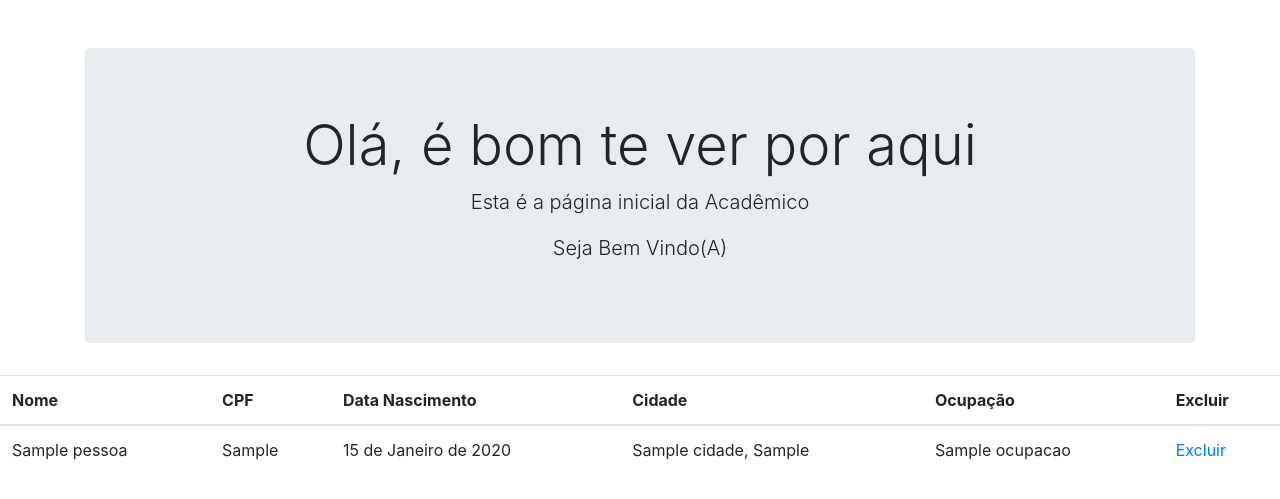
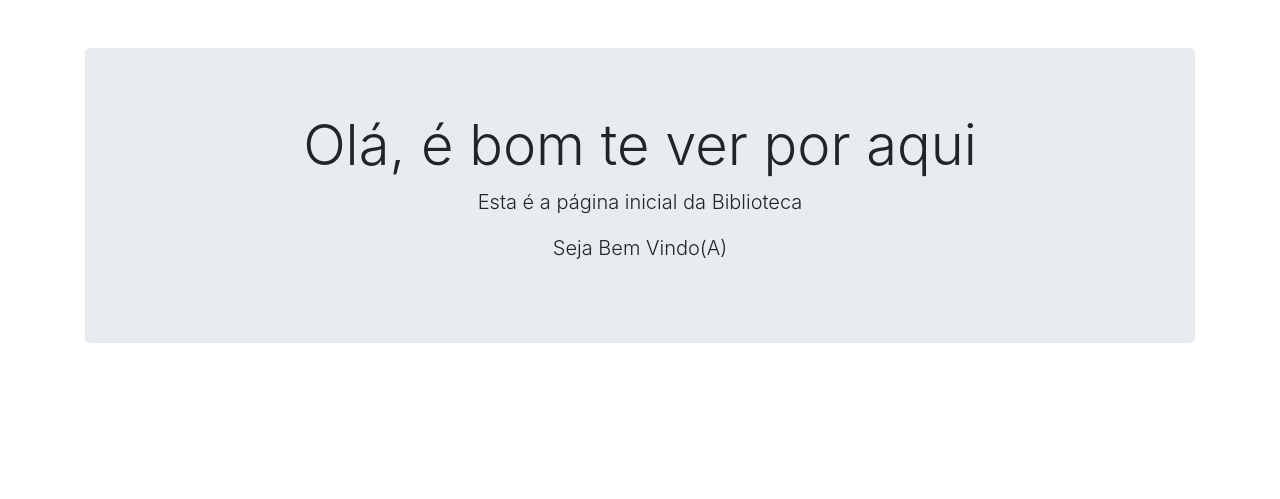
Before and after one commit to 028-ana/Academico, a Django app: page / in a window 1280 px wide; the page is wider, and only the part inside the window is pictured. Shown: the part 80-579 px from the top of that part. Run offline with Django 5.2, Linux system fonts and the light colour scheme; tables that the repository leaves empty hold one stand-in row (values such as "Sample post"); some libraries are stand-ins or nearby versions.

Commit message:
Add files via upload

```diff
--- a/app/forms.py
+++ /dev/null
@@ -1,4 +0,0 @@
-from django import forms
-from .models import Pessoas
-from crispy_forms.helper import FormHelper
-from crispy_forms.layout import Layout, Submit
--- a/app/templates/cidades.html
+++ b/app/templates/cidades.html
@@ -1,6 +1,5 @@
 <!DOCTYPE html>
 <html lang="pt-BR">
-
 <head>
     <meta charset="UTF-8">
     <meta name="viewport" content="width=device-width,initial-scale=1.0">
@@ -8,12 +7,10 @@
 <!-- Incluindo Bootstrap CSS -->
     <link rel="stylesheet" href="https://maxcdn.bootstrapcdn.com/bootstrap/4.5.2/css/bootstrap.min.css">
 </head>
-
 <body>
     <nav class="navbar navbar-expand-lg navbar-dark bg-success">
         <a class="navbar-brand" href="/">Academico</a>
-        <button class="navbar-toggler" type="button" data-toggle="collapse" data-target="#navbarNav"
-            aria-controls="navbarNav" aria-expanded="false" aria-label="Toggle navigation">
+        <button class="navbar-toggler" type="button" data-toggle="collapse" data-target="#navbarNav" aria-controls="navbarNav" aria-expanded="false" aria-label="Toggle navigation">
             <span class="navbar-toggler-icon"></span>
         </button>
 <div class="collapse navbar-collapse" id="navbarNav">
@@ -96,5 +93,4 @@
 <script src="https://cdn.jsdelivr.net/npm/@popperjs/core@2.9.1/dist/umd/popper.min.js"></script>
 <script src="https://maxcdn.bootstrapcdn.com/bootstrap/4.5.2/js/bootstrap.min.js"></script>
 </body>
-
 </html>
--- a/app/templates/index.html
+++ b/app/templates/index.html
@@ -1,6 +1,5 @@
 <!DOCTYPE html>
 <html lang="pt-BR">
-
 <head>
     <meta charset="UTF-8">
     <meta name="viewport" content="width=device-width,initial-scale=1.0">
@@ -8,12 +7,10 @@
 <!-- Incluindo Bootstrap CSS -->
 <link rel="stylesheet" href="https://maxcdn.bootstrapcdn.com/bootstrap/4.5.2/css/bootstrap.min.css">
 </head>
-
 <body>
     <nav class="navbar navbar-expand-lg navbar-dark bg-success">
         <a class="navbar-brand" href="/">Academico</a>
-        <button class="navbar-toggler" type="button" data-toggle="collapse" data-target="#navbarNav"
-            aria-controls="navbarNav" aria-expanded="false" aria-label="Toggle navigation">
+        <button class="navbar-toggler" type="button" data-toggle="collapse" data-target="#navbarNav" aria-controls="navbarNav" aria-expanded="false" aria-label="Toggle navigation">
             <span class="navbar-toggler-icon"></span>
         </button>
         <div class="collapse navbar-collapse" id="navbarNav">
@@ -75,45 +72,13 @@
     <div class="container mt-5">
         <div class="jumbotron text-center">
             <h1 class="display-4">Olá, é bom te ver por aqui</h1>
-            <p class="lead">Esta é a página inicial da Acadêmico</p>
+            <p class="lead">Esta é a página inicial da Biblioteca</p>
             <p class="lead">Seja Bem Vindo(A)</p>
         </div>
     </div>
-
-    <table class="table">
-        <thead>
-            <tr>
-                <th scope="col">Nome</th>
-                <th scope="col">CPF</th>
-                <th scope="col">Data Nascimento</th>
-                <th scope="col">Cidade</th>
-                <th scope="col">Ocupação</th>
-                <th scope="col">Excluir</th>
-            </tr>
-        </thead>
-
-        <tbody>
-            {% for pessoa in pessoas %}
-            <tr>
-                <td>{{ pessoa.nome }}</td>
-                <td>{{ pessoa.cpf }}</td>
-                <td>{{ pessoa.data_nasc }}</td>
-                <td>{{ pessoa.cidade }}</td>
-                <td>{{ pessoa.ocupacao }}</td>
-                <td>
-                    <a href="{% url 'delete_pessoa' id=pessoa.id %}"
-                        onclick="return confirm('Tem certeza que deseja excluir esta pessoa?')">
-                        Excluir
-                    </a>
-                </td>
-            </tr>
-            {% endfor %}
-        </tbody>
 <!-- Incluindo jQuery e Bootstrap JS -->
 <script src="https://code.jquery.com/jquery-3.5.1.slim.min.js"></script>
 <script src="https://cdn.jsdelivr.net/npm/@popperjs/core@2.9.1/dist/umd/popper.min.js"></script>
 <script src="https://maxcdn.bootstrapcdn.com/bootstrap/4.5.2/js/bootstrap.min.js"></script>
-    </table>
 </body>
-
 </html>
--- a/app/templates/pessoas.html
+++ b/app/templates/pessoas.html
@@ -1,6 +1,5 @@
 <!DOCTYPE html>
 <html lang="pt-BR">
-
 <head>
     <meta charset="UTF-8">
     <meta name="viewport" content="width=device-width,initial-scale=1.0">
@@ -8,12 +7,10 @@
 <!-- Incluindo Bootstrap CSS -->
     <link rel="stylesheet" href="https://maxcdn.bootstrapcdn.com/bootstrap/4.5.2/css/bootstrap.min.css">
 </head>
-
 <body>
     <nav class="navbar navbar-expand-lg navbar-dark bg-success">
         <a class="navbar-brand" href="/">Academico</a>
-        <button class="navbar-toggler" type="button" data-toggle="collapse" data-target="#navbarNav"
-            aria-controls="navbarNav" aria-expanded="false" aria-label="Toggle navigation">
+        <button class="navbar-toggler" type="button" data-toggle="collapse" data-target="#navbarNav" aria-controls="navbarNav" aria-expanded="false" aria-label="Toggle navigation">
             <span class="navbar-toggler-icon"></span>
         </button>
 <div class="collapse navbar-collapse" id="navbarNav">
@@ -108,5 +105,4 @@
 <script src="https://cdn.jsdelivr.net/npm/@popperjs/core@2.9.1/dist/umd/popper.min.js"></script>
 <script src="https://maxcdn.bootstrapcdn.com/bootstrap/4.5.2/js/bootstrap.min.js"></script>
 </body>
-
 </html>
--- a/app/views.py
+++ b/app/views.py
@@ -1,35 +1,18 @@
-from django.shortcuts import render, redirect, get_object_or_404
+from django.shortcuts import render,redirect,get_object_or_404
 from .models import *
-from .forms import *
 from django.views import View
 from django.contrib import messages
-
-from django.views import View
-from django.shortcuts import redirect
-from django.contrib import messages
-from app.models import Pessoas
 
 # Create your views here.
 class IndexView(View):
     def get(self, request, *args, **kwargs):
-        pessoas = Pessoas.objects.all()
-        return render(request, 'index.html', {'pessoas' : pessoas})
-    def post(self, request):
-        pass
+        return render(request, 'index.html')
 
 
 class PessoasView(View):
     def get(self, request, *args, **kwargs):
         pessoas = Pessoas.objects.all()
-        return render(request, 'pessoas.html', {'pessoas' : pessoas})
-
-
-class DeletePessoaView(View):
-    def get(self, request, id, *args, **kwargs):
-        pessoa = Pessoas.objects.get(id=id)
-        pessoa.delete()
-        messages.success(request, 'Pessoa excluída com sucesso!')
-        return redirect('pessoas')  # Certifique-se de que 'pessoas' é o nome correto da URL
+        return render(request, 'pessoas.html', {'pesssoas' : pessoas})
 
 class AreaSaberView(View):
     def get(self, request, *args, **kwargs):
--- a/config/settings.py
+++ b/config/settings.py
@@ -10,10 +10,6 @@ DEBUG = True
 ALLOWED_HOSTS = []
 
 INSTALLED_APPS = [
-
-
-    'crispy_forms',
-    'crispy_bootstrap5',
     'django.contrib.admin',
     'django.contrib.auth',
     'django.contrib.contenttypes',
@@ -21,8 +17,6 @@ INSTALLED_APPS = [
     'django.contrib.messages',
     'django.contrib.staticfiles',
     'app',
-
-
 ]
 
 MIDDLEWARE = [
--- a/config/urls.py
+++ b/config/urls.py
@@ -21,7 +21,7 @@ from django.views.generic import TemplateView
 
 urlpatterns = [
     path('admin/', admin.site.urls),
-    path('', IndexView.as_view(), name='index'),
+    path('', TemplateView.as_view(template_name='index.html'), name='index'),
     path('area_saber/', AreaSaberView.as_view(), name='area_saber'),
     path('avaliacoes/', AvaliacoesView.as_view(), name='avaliacao'),
     path('cidades/', CidadeView.as_view(), name='cidade'),
@@ -35,7 +35,10 @@ urlpatterns = [
     path('ocupacao/', OcupacaoView.as_view(), name='ocupacao'),
     path('periodo_cursos/', PeriodoCursoView.as_view(), name='periodo_curso'),
     path('pessoas/', PessoasView.as_view(), name='pessoa'),
-    path('pessoas/delete/<int:id>/', DeletePessoaView.as_view(), name='delete_pessoa'),
     path('tipo_avaliacao/', TipoAvaliacaoView.as_view(), name='tipo_avaliacao'),
     path('turmas/', TurmaView.as_view(), name='turma'),
+
+
+
+
 ]
```
Also changed, not shown: app/admin.py (+2 -8 lines). Lines whose indentation alone changed are shown as unchanged.
